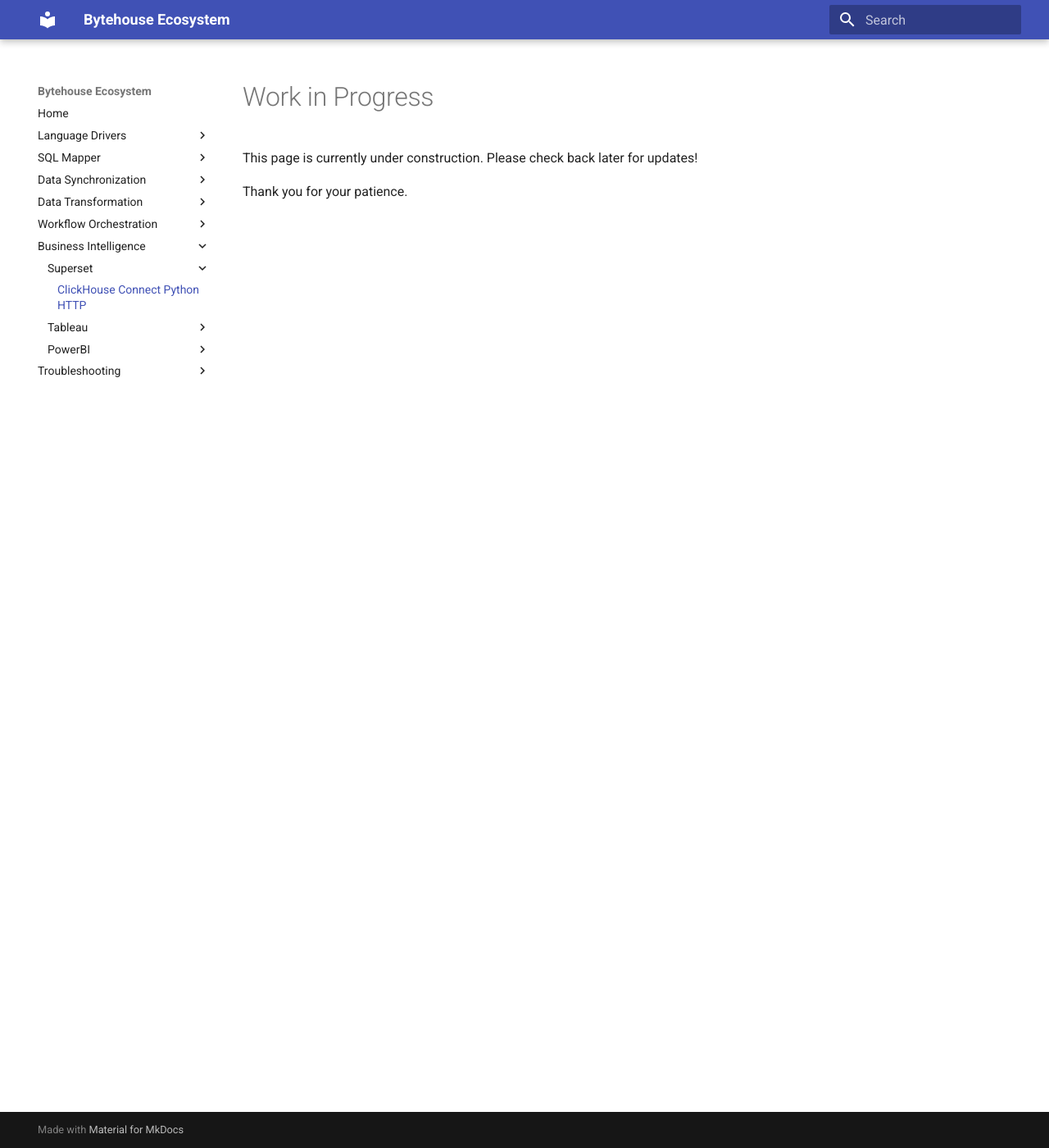
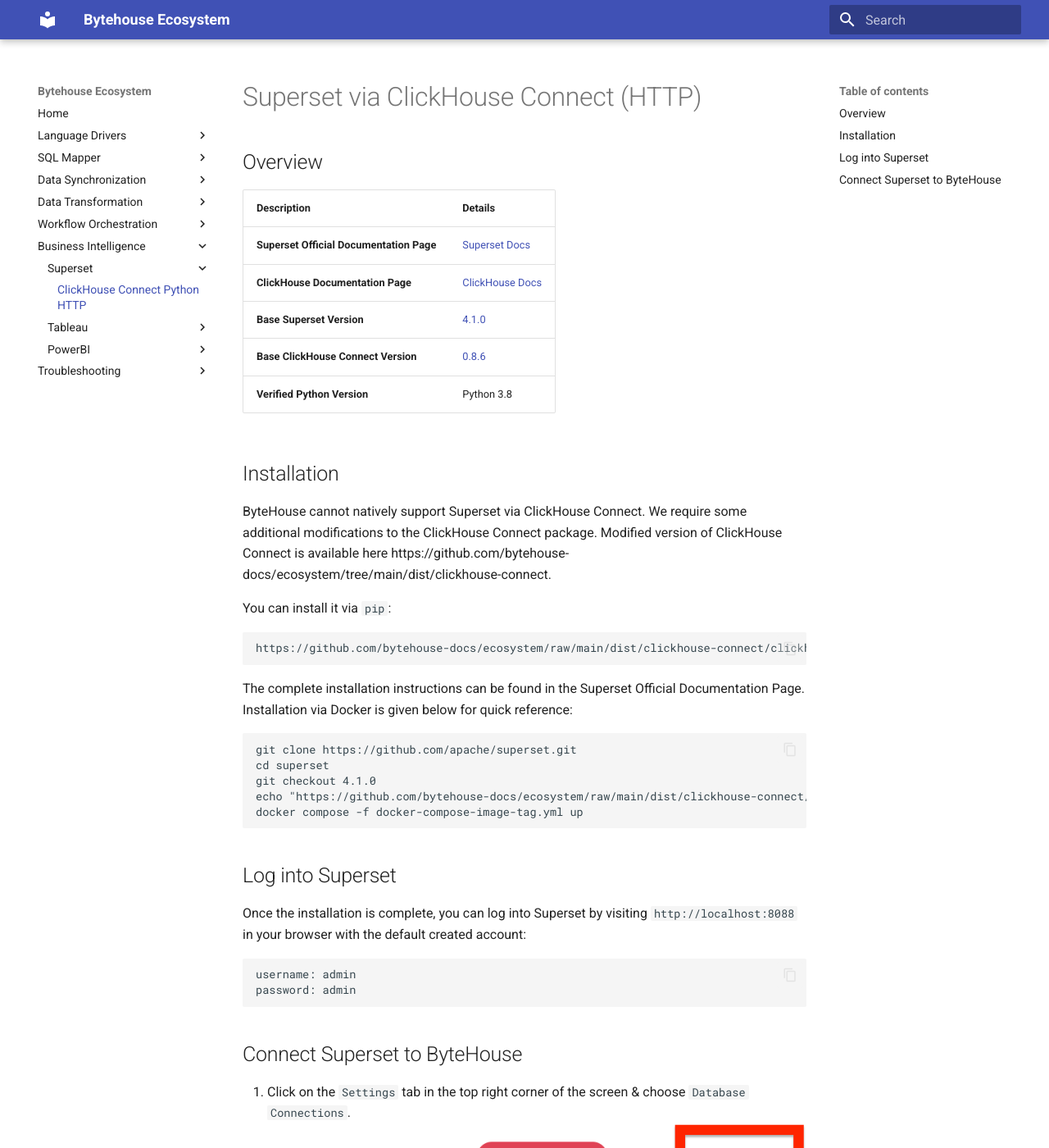
Before and after one commit to bytehouse-docs/ecosystem, an MkDocs documentation site: the page built from docs/superset/clickhouse-connect-python-http.md, in a window 1280 px wide and 1400 px high. Shown: the whole window at 82% size. Built offline with MkDocs 1.6.1 and Material for MkDocs 9.7.7, drawn with Linux system fonts in a browser that asks for light colours; some of the changed text lies outside the part shown.

Commit message:
Add superset connection details

````diff
--- a/docs/superset/clickhouse-connect-python-http.md
+++ b/docs/superset/clickhouse-connect-python-http.md
@@ -1,5 +1,58 @@
-# Work in Progress
+# Superset via ClickHouse Connect (HTTP)
 
-This page is currently under construction. Please check back later for updates!
+## Overview
+| **Description**                          | **Details**                                                             |
+|------------------------------------------|-------------------------------------------------------------------------|
+| **Superset Official Documentation Page** | [Superset Docs](https://superset.apache.org/docs/intro/)                |
+| **ClickHouse Documentation Page**        | [ClickHouse Docs](https://clickhouse.com/docs/en/integrations/superset) |
+| **Base Superset Version**                | [4.1.0](https://github.com/apache/superset/releases/tag/4.1.0)          |
+| **Base ClickHouse Connect Version**      | [0.8.6](https://pypi.org/project/clickhouse-connect/0.8.6/)             |
+| **Verified Python Version**              | Python 3.8                                                              |
 
-Thank you for your patience.
+## Installation
+ByteHouse cannot natively support Superset via ClickHouse Connect. We require some additional modifications to the
+ClickHouse Connect package. Modified version of ClickHouse Connect is available here
+https://github.com/bytehouse-docs/ecosystem/tree/main/dist/clickhouse-connect.
+
+You can install it via `pip`:
+```bash
+https://github.com/bytehouse-docs/ecosystem/raw/main/dist/clickhouse-connect/clickhouse-connect-0.8.6+bytehouse.tar.gz
+```
+
+The complete installation instructions can be found in the Superset Official Documentation Page. Installation via Docker
+is given below for quick reference:
+```bash
+git clone https://github.com/apache/superset.git
+cd superset
+git checkout 4.1.0
+echo "https://github.com/bytehouse-docs/ecosystem/raw/main/dist/clickhouse-connect/clickhouse-connect-0.8.6+bytehouse.tar.gz" >> ./requirements/local.txt
+docker compose -f docker-compose-image-tag.yml up
+```
+
+## Log into Superset
+Once the installation is complete, you can log into Superset by visiting `http://localhost:8088` in your browser with
+the default created account:
+```bash
+username: admin
+password: admin
+```
+
+## Connect Superset to ByteHouse
+1. Click on the `Settings` tab in the top right corner of the screen & choose `Database Connections`.
+![Create database connection](./connect-to-bytehouse-1.png)
+2. Click on the `+ DATABASE` button to create a new database connection.
+![Create database connection](./connect-to-bytehouse-2.png)
+3. Choose `ClickHouse Connect (SuperSet)` from the available databases' dropdown menu.
+![Create database connection](./connect-to-bytehouse-3.png)
+4. Fill in the connection details:
+![Create database connection](./connect-to-bytehouse-4.png)
+| **Description**            | **Details**                                         |
+|----------------------------|-----------------------------------------------------|
+| **HOST**                   | gateway-v2.bytehouse-cn-{REGION}.volces.com         |
+| **PORT**                   | 19000                                               |
+| **DATABASE NAME**          | Database name                                       |
+| **USERNAME**               | bytehouse                                           |
+| **PASSWORD**               | ByteHouse API Key                                   |
+| **DISPLAY NAME**           | Display name as you want                            |
+| **ADDITIONAL PARAMETERS**  | secure=True&compress=False                          |
+| **SSL**                    | Needs to be turned on                               |
````
Also changed, not shown: docs/superset/connect-to-bytehouse-1.png (added), docs/superset/connect-to-bytehouse-2.png (added), docs/superset/connect-to-bytehouse-3.png (added), docs/superset/connect-to-bytehouse-4.png (added).
